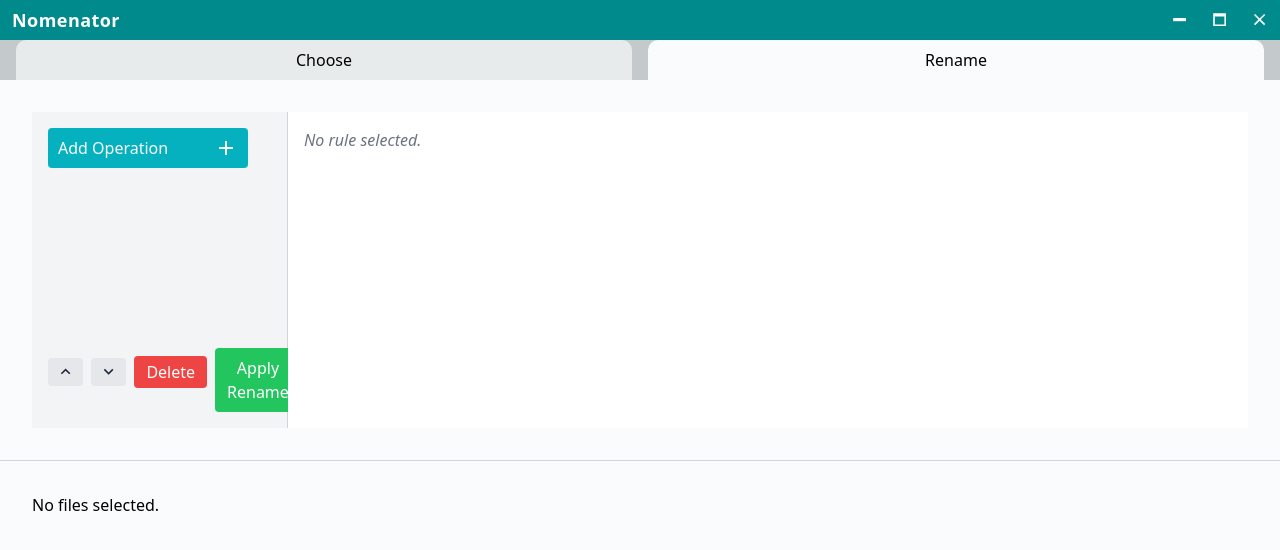
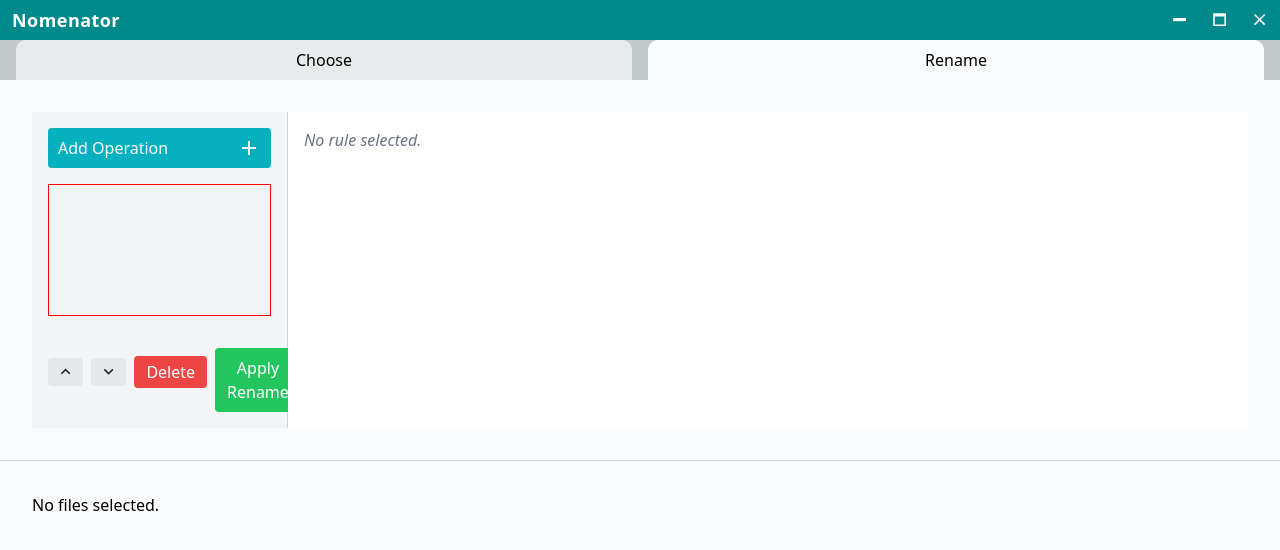
Before and after one commit to JerryLeeMelton/nomenator, a React (Vite) app: page / in a window 1280 px wide. Both pictures are taken after a click on the button "Rename". Shown: the top 550 px of the page. Built offline with nearby package versions, Linux system fonts and the light colour scheme.

Commit message:
Styling update for rules dropdown menu

```diff
--- a/src/renderer/components/RenameSidebar/RenameSidebar.css
+++ b/src/renderer/components/RenameSidebar/RenameSidebar.css
@@ -7,3 +7,8 @@
   transition: background-color ease-out 50ms;
   transition: color ease-out 50ms;
 }
+
+.rules-list-container {
+  padding: 0.5rem;
+  border: 1px solid red;
+}
--- a/src/renderer/components/RenameSidebar/RenameSidebar.tsx
+++ b/src/renderer/components/RenameSidebar/RenameSidebar.tsx
@@ -2,6 +2,7 @@ import React, { useCallback } from "react"
 import { v4 as uuidv4 } from "uuid"
 import { useAppDispatch, useAppSelector } from "../../store/hooks"
 import { RootState } from "../../store/store"
+import "./RenameSidebar.css"
 
 import {
   addRule,
@@ -138,7 +139,7 @@ export const RenameSidebar: React.FC<RenameSidebarProps> = () => {
       </div>
 
       {/* Rules List */}
-      <div className="flex-1 overflow-y-auto">
+      <div className="rules-list-container flex-1 overflow-y-auto">
         <ul className="space-y-1">
           {rules.map((rule) => {
             const isSelected = rule.id === selectedRuleId
--- a/src/renderer/components/UIComponents/RenameOperationsMenu/RenameOperationsMenu.css
+++ b/src/renderer/components/UIComponents/RenameOperationsMenu/RenameOperationsMenu.css
@@ -5,6 +5,7 @@
 
 .dropdown-wrapper {
   display: flex;
+  width: 100%;
   flex-direction: column;
 }
 .dropdown-wrapper .dropdown-header {
@@ -31,6 +32,7 @@
 }
 
 .dropdown-wrapper button {
+  width: 100%;
   height: var(--dropdown-menu-height);
 }
 
@@ -46,14 +48,11 @@
 }
 
 .dropdown-header {
+  width: 100%;
   cursor: pointer;
 }
 
 .dropdown-list-container {
-  /* position: absolute;
-  top: var(--dropdown-menu-height);
-  z-index: 100; */
-
   position: fixed;
   z-index: 1000;
 
--- a/src/renderer/components/UIComponents/RenameOperationsMenu/RenameOperationsMenu.tsx
+++ b/src/renderer/components/UIComponents/RenameOperationsMenu/RenameOperationsMenu.tsx
@@ -36,7 +36,8 @@ export const RenameOperationsMenu = ({
   const dropdownRef = useRef<HTMLDivElement>(null)
   const headerRef = useRef<HTMLButtonElement>(null)
 
-  const containerWidth = `${width}px`
+  // const containerWidth = `${width}px`
+  const containerWidth = `$100%`
   const containerHeight = `${height}px`
 
   const handleHeaderClick = () => {
@@ -48,6 +49,7 @@ export const RenameOperationsMenu = ({
     if (wrapperRect && dropdownRef.current) {
       dropdownRef.current.style.top = `${wrapperRect.bottom}px`
       dropdownRef.current.style.left = `${wrapperRect.left}px`
+      dropdownRef.current.style.width = `${wrapperRect.width}px`
     }
   }
 
@@ -101,7 +103,7 @@ export const RenameOperationsMenu = ({
               : "dropdown-list-container hidden"
           }
           ref={dropdownRef}
-          style={{ width: containerWidth }}
+          // style={{ width: containerWidth }}
         >
           {optionsList.map((option, index) => (
             <button
```
